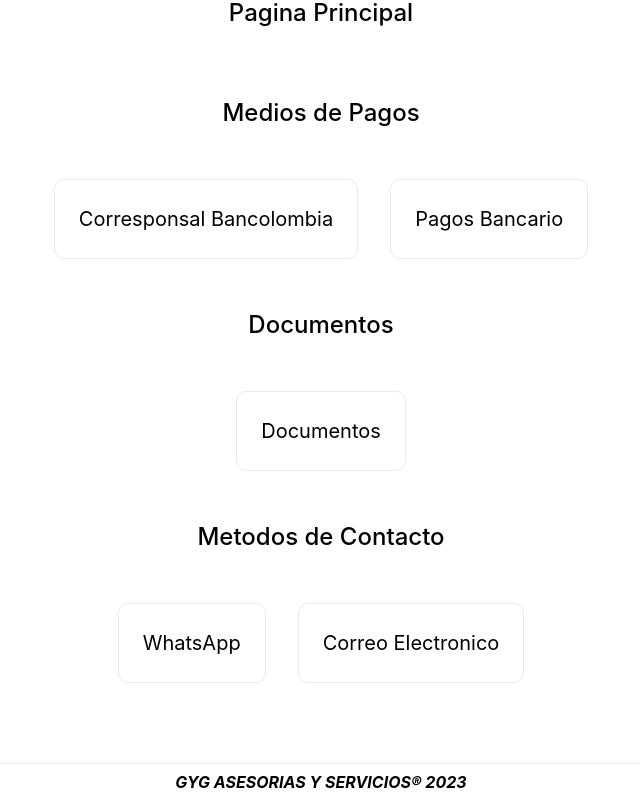
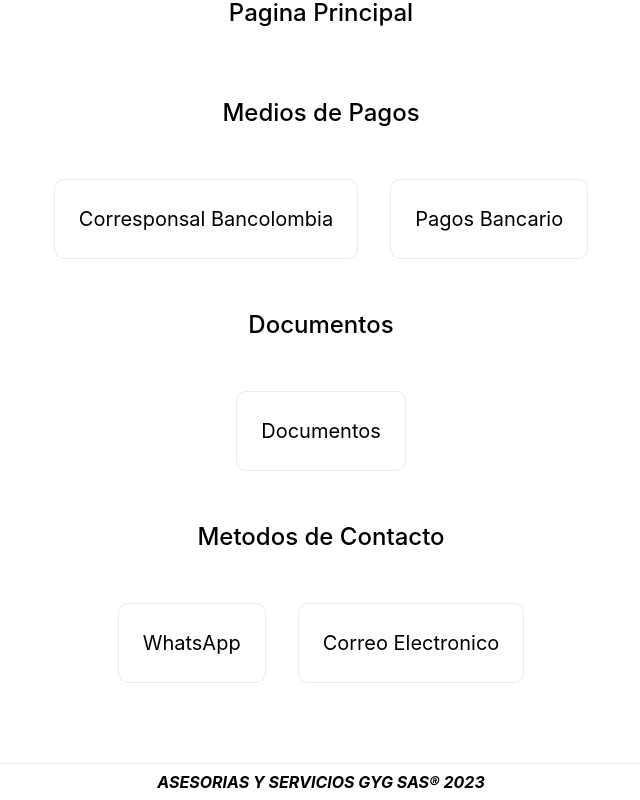
Before and after one commit to lcgg18/floresdemaria, a Next.js app: page / in a window 1280 px wide. Shown: the part 369-1169 px from the top of the page, without its empty margins (319-959 px from the left). Built offline with nearby package versions, Linux system fonts and the light colour scheme.

Commit message:
CAMBIO FOOTER

```diff
--- a/layout/PublicLayout.tsx
+++ b/layout/PublicLayout.tsx
@@ -42,7 +42,7 @@ const PublicLayout:FC<Props> = ({children, name, content, title='Bienvenido', de
       </main>
       <footer className={styles.footer}>
         <span className={styles.subtitle}>
-        GYG ASESORIAS Y SERVICIOS® 2023
+        ASESORIAS Y SERVICIOS GYG SAS® 2023
         </span>
 
       </footer>
```
